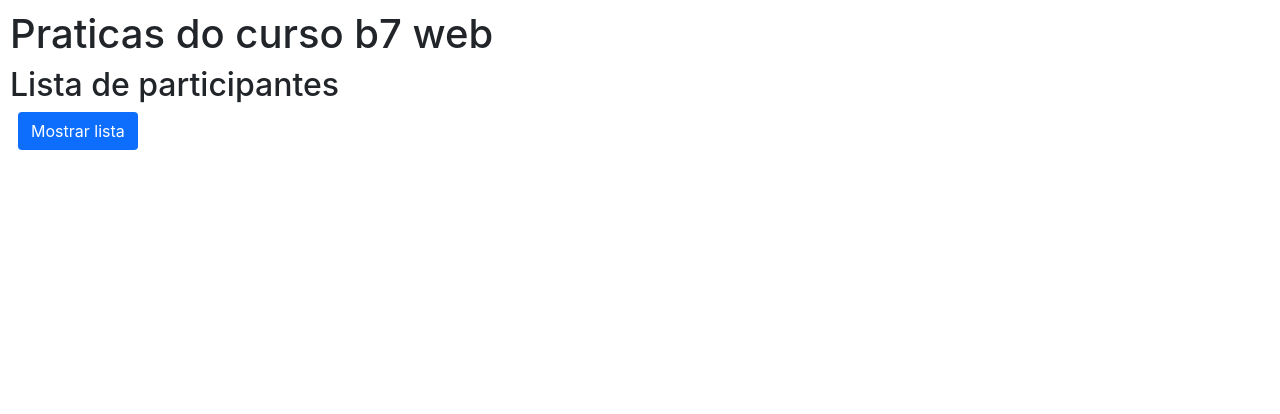
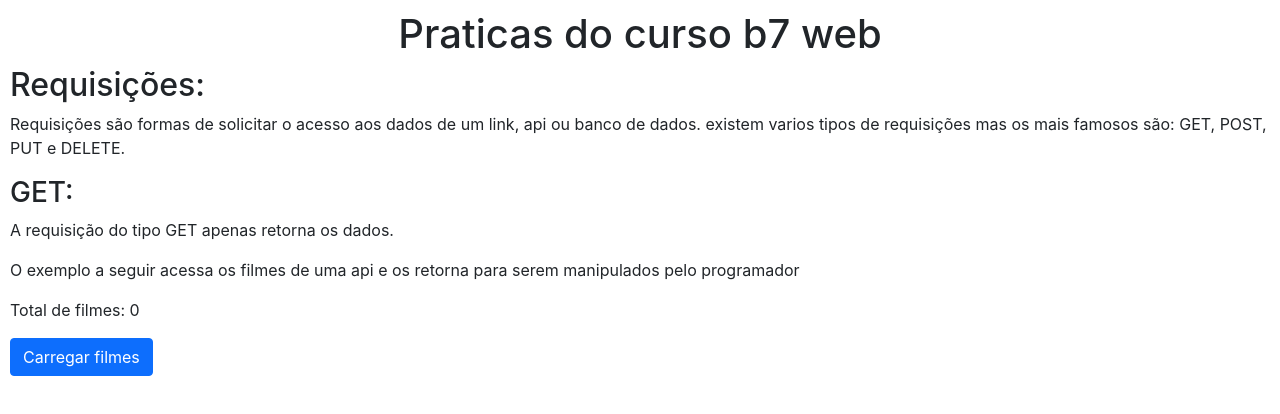
Before and after one commit to FranciscoNeto2909/praticas, a React (Create React App) app: page / in a window 1280 px wide. Shown: the top 414 px of the page. Built offline with nearby package versions, Linux system fonts and the light colour scheme.

Commit message:
first commit in this branch

```diff
--- a/src/App.js
+++ b/src/App.js
@@ -1,43 +1,37 @@
 import React, { useState } from "react";
-import Button from "./components/Button";
-import List from "./components/listas/List";
+import "./App.css"
+export default function App() {
 
-export default function App() {
-  const list = [
-    {
-      name: "João",
-      age: 19
-    },
-    {
-      name: "Maria",
-      age: 12
-    },
-    {
-      name: "Antôno",
-      age: 29
-    }
-    , {
-      name: "Carol",
-      age: 23
-    },
-    {
-      name: "Neto",
-      age: 20
-    }]
-
-  const [showList, setShowList] = useState(false)
-
-  const handleShowList = () => {
-    setShowList(!showList)
+  const link = "https://api.b7web.com.br/cinema/"
+  const [movies,setMovies] = useState([])
+  function loadMovies(e) {
+    e.preventDefault()
+    fetch(link)
+      .then(res => res.json())
+      .then(res => setMovies(res))
   }
-
   return (
     <div>
-      <h1>Praticas do curso b7 web</h1>
-      <h2>Lista de participantes</h2>
-      <Button eventClick={handleShowList} text={showList ? "Esconder lista" : "Mostrar lista"} />
-      <List list={list} showList={showList} />
+      <h1 className="text-center">Praticas do curso b7 web</h1>
+      <h2>Requisições:</h2>
+      <p>Requisições são formas de solicitar o acesso aos dados de um link, api ou banco de dados. existem varios tipos de requisições mas os mais famosos são: GET, POST, PUT e DELETE.</p>
+
+      <h3>GET:</h3>
+      <p>A requisição do tipo GET apenas retorna os dados.</p>
+      <p>O exemplo a seguir acessa os filmes de uma api e os retorna para serem manipulados pelo programador</p>
+      <div>
+        <p>Total de filmes: {movies.length}</p>
+        <button className="btn btn-primary" onClick={loadMovies}>Carregar filmes</button>
+        <div className="row">
+          {movies.map((movie,index)=>(
+            <div className="card col-5 m-2" key={index}>
+                <img src={movie.avatar} alt="movie" className="rounded card-img my-2"/>
+                <h4 className="card-title text-center">{movie.titulo}</h4>
+            </div>
+          ))}
+        </div>
+      </div>
+
     </div>
   );
-  //Observação: Ao renderizar listas o valor sera retornado automaticamente se passado em um parenteses ao invez de chaves.
 }
--- a/src/components/Button.jsx
+++ /dev/null
@@ -1,8 +0,0 @@
-import React from "react"
-
-export default function Button({eventClick, text}) {
-
-    return(
-    <button className="btn bg-primary text-white mx-2" onClick={eventClick}>{text}</button>
-    )
-}
--- a/src/components/listas/List.jsx
+++ /dev/null
@@ -1,16 +0,0 @@
-import React from "react";
-
-export default function Listas({ list, showList }) {
-    return (
-        <ul className="mt-3">
-            {showList && list.map((pessoa, index) => (
-                <li key={index} className="my-2">
-                    <strong>Nome:</strong> {pessoa.name}
-                    <br />
-                    <strong>Idade:</strong> {pessoa.age}
-                </li>
-            ))}
-        </ul>
-    );
-    //Observação: Ao renderizar listas o valor sera retornado automaticamente se passado em um parenteses ao invez de chaves.
-}
```
